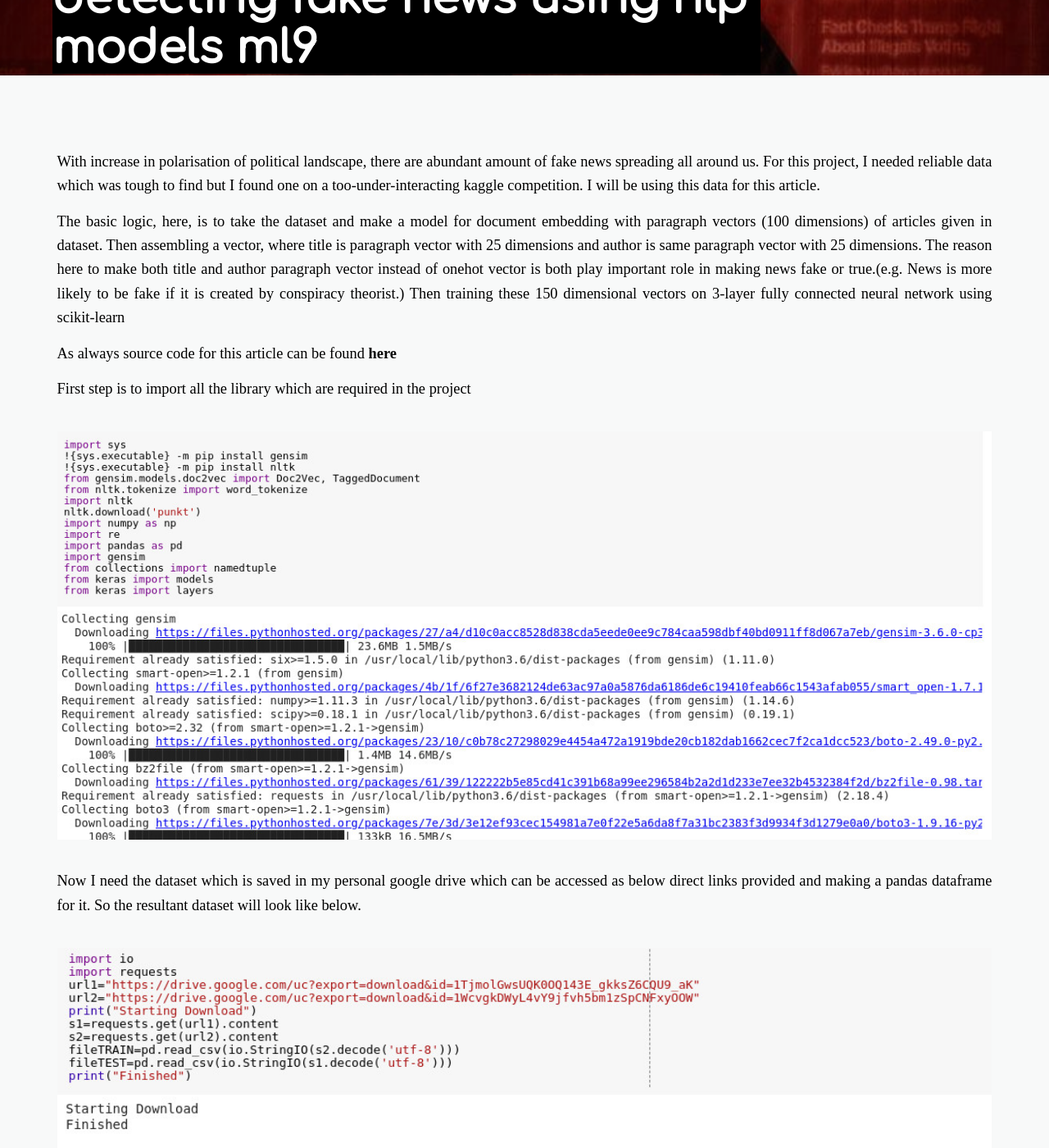
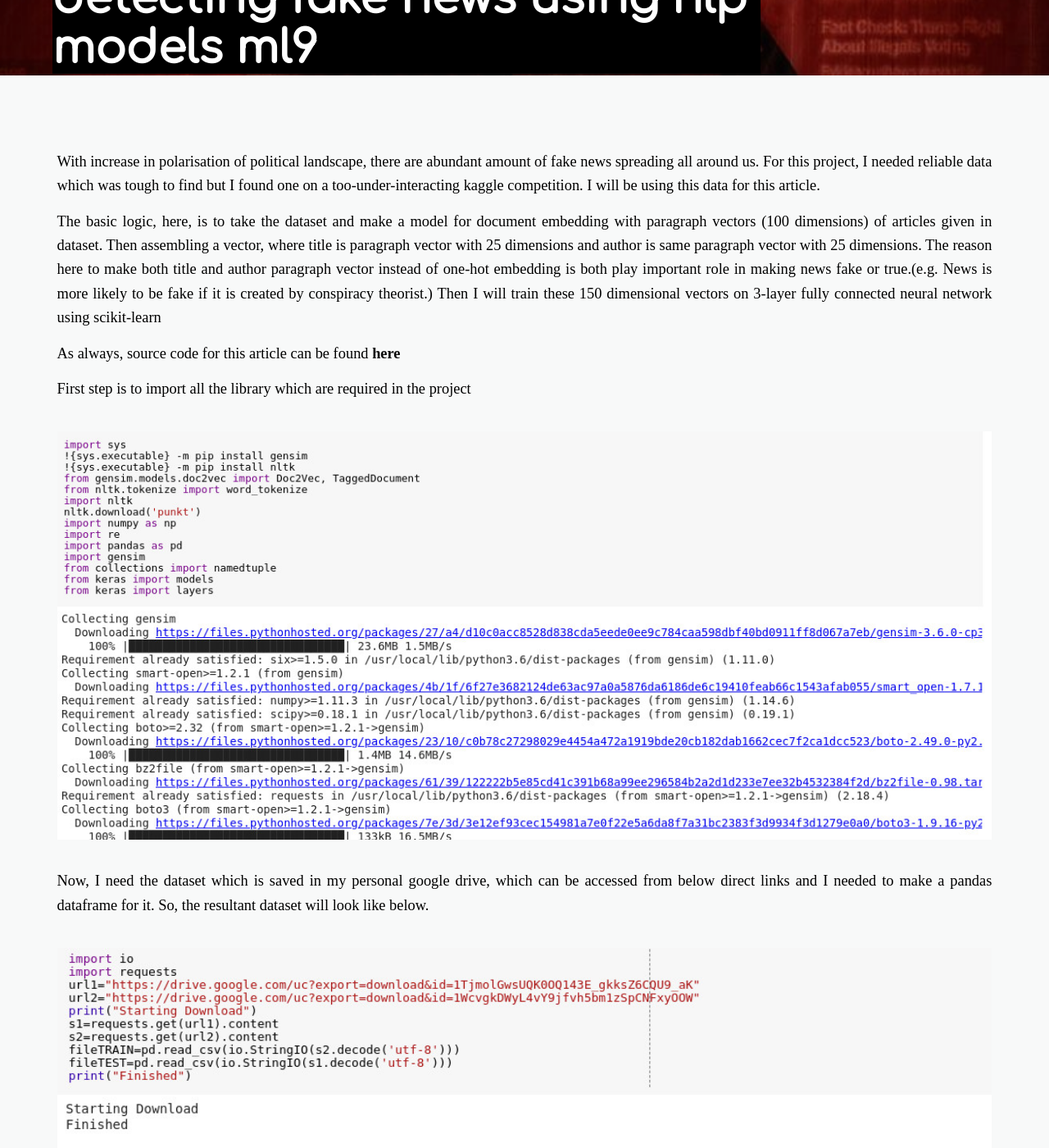
Before and after one commit to daftengineer/daftengineer.github.io, a Jekyll site: the page built from _posts/2018-10-02-detecting-fake-news.markdown, in a window 1280 px wide and 1400 px high, scrolled down 552 px. Shown: the whole window at 82% size. Built offline with Jekyll 4.4.1, drawn with Linux system fonts in a browser that asks for light colours; nearby versions of some CDN libraries; some of the changed text lies outside the part shown.

Commit message:
Update 2018-10-02-detecting-fake-news.markdown

```diff
--- a/_posts/2018-10-02-detecting-fake-news.markdown
+++ b/_posts/2018-10-02-detecting-fake-news.markdown
@@ -10,19 +10,19 @@ image-sm: https://daftengineer.github.io/media_assets/fakenews.jpg
 <div style="color:black;"><p></p>
 
 <p style="text-align:justify;">With increase in polarisation of political landscape, there are abundant amount of fake news spreading all around us. For this project, I needed reliable data which was tough to find but I found one on a too-under-interacting kaggle competition. I will be using this data for this article. </p>
-<p style="text-align:justify;">The basic logic, here, is to take the dataset and make a model for document embedding with paragraph vectors (100 dimensions) of articles given in dataset. Then assembling a vector, where title is paragraph vector with 25 dimensions and author is same paragraph vector with 25 dimensions. The reason here to make both title and author paragraph vector instead of onehot vector is both play important role in making news fake or true.(e.g. News is more likely to be fake if it is created by conspiracy theorist.) Then training these 150 dimensional vectors on 3-layer fully connected neural network using scikit-learn</p>
-<p style="text-align:justify;">As always source code for this article can be found <a href="https://github.com/daftengineer/MachineLearningProjects/blob/master/FakeNewsDetection.ipynb">here</a></p>
+<p style="text-align:justify;">The basic logic, here, is to take the dataset and make a model for document embedding with paragraph vectors (100 dimensions) of articles given in dataset. Then assembling a vector, where title is paragraph vector with 25 dimensions and author is same paragraph vector with 25 dimensions. The reason here to make both title and author paragraph vector instead of one-hot embedding is both play important role in making news fake or true.(e.g. News is more likely to be fake if it is created by conspiracy theorist.) Then I will train these 150 dimensional vectors on 3-layer fully connected neural network using scikit-learn</p>
+<p style="text-align:justify;">As always, source code for this article can be found <a href="https://github.com/daftengineer/MachineLearningProjects/blob/master/FakeNewsDetection.ipynb">here</a></p>
 <p style="text-align:justify;">First step is to import all the library which are required in the project</p>
 <img src="https://daftengineer.github.io/media_assets/ml9p1.jpg" />
-<p style="text-align:justify;">Now I need the dataset which is saved in my personal google drive which can be accessed as below direct links provided and making a pandas dataframe for it. So the resultant dataset will look like below.</p>
+<p style="text-align:justify;">Now, I need the dataset which is saved in my personal google drive, which can be accessed from below direct links and I needed to make a pandas dataframe for it. So, the resultant dataset will look like below.</p>
 <img src="https://daftengineer.github.io/media_assets/ml9p2.jpg" />
-<p style="text-align:justify;">I will be needing to make paragraph vector of 100 dimensions so that we can use it to train the neural network. For this I used gensim doc2vec model and saved the model so I can use it in future. And we will repeat the same process for title using 25 dimensions and author using 25 dimensions. All other hyperparameters are set as per needs be.</p>
+<p style="text-align:justify;">I will be needing to make paragraph vector of 100 dimensions so that we can use it to train the neural network. For this, I used gensim doc2vec model and saved the model so, I can use it in future and we will repeat the same process for title using 25 dimensions and author using 25 dimensions. All other hyperparameters are set as per needs be.</p>
 <img src="https://daftengineer.github.io/media_assets/ml9p3.jpg" />
-<p style="text-align:justify;">Now I will load the trained models and clean the data and convert them into proper datatype so that I can process them using Multi Layer Perceptron. In other words, I am transforming the data into vectors using the model I trained earlier.</p>
+<p style="text-align:justify;">Now, I will load the trained models and clean the data and convert them into proper datatype so that I can process them using Multi Layer Perceptron. In other words, I am transforming the data into vectors using the model I trained earlier.</p>
 <img src="https://daftengineer.github.io/media_assets/ml9p4.jpg" />
 <p style="text-align:justify;">So resultant dataset would look like this.</p>
 <img src="https://daftengineer.github.io/media_assets/ml9p5.jpg" />
-<p style="text-align:justify;">And finally I converted pandas columns to numpy array made appropriate changes and made the vectors processable by converting them to list and the processed it using sklearn's MLPClassifier. And then tested against 25% of remaining data. The accuracy I got here is astounding <b>95%</b></p>
+<p style="text-align:justify;">And finally, I converted pandas columns to numpy array made appropriate changes and made the vectors processable (Vector Assembly) by converting them to list and the processed it using sklearn's MLPClassifier. And then tested against 25% of remaining data. The accuracy I got here is astounding <b>95%</b></p>
 <img src="https://daftengineer.github.io/media_assets/ml9p6.jpg" />
 
  </div>
```
